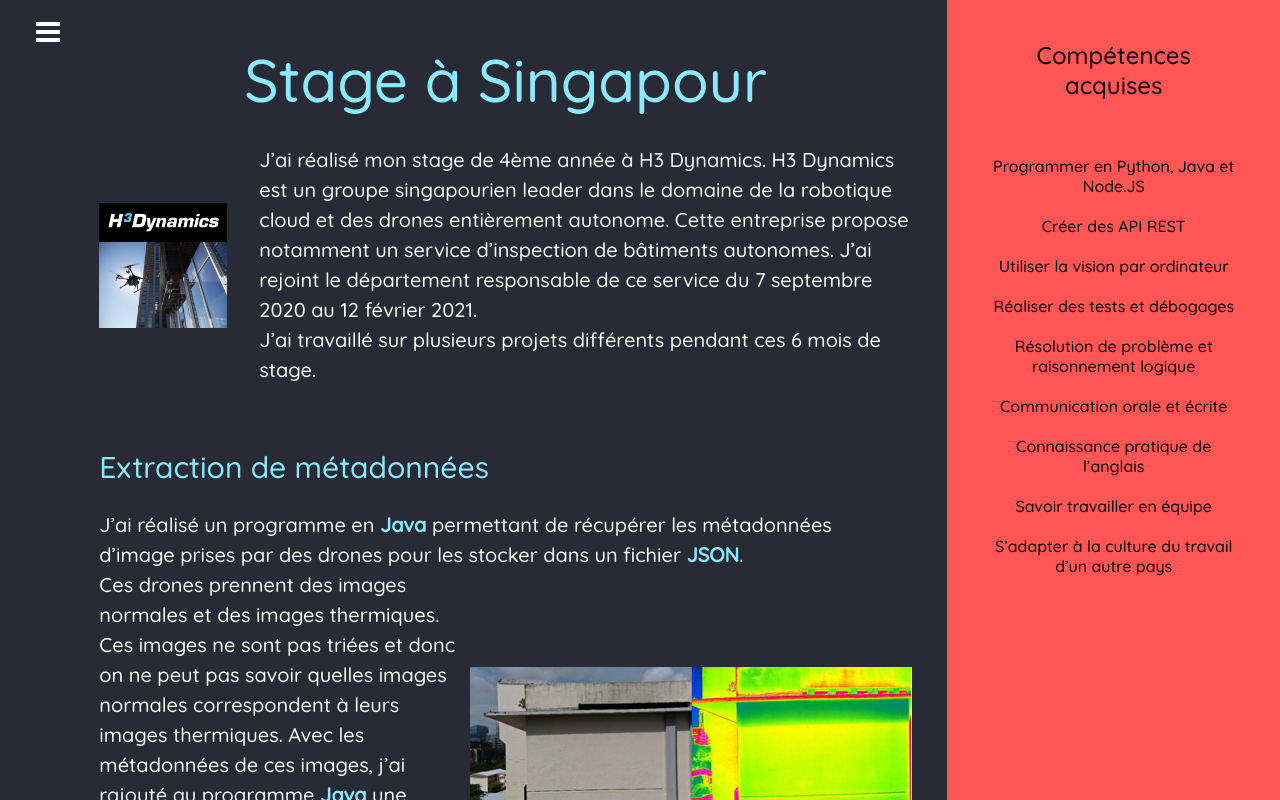
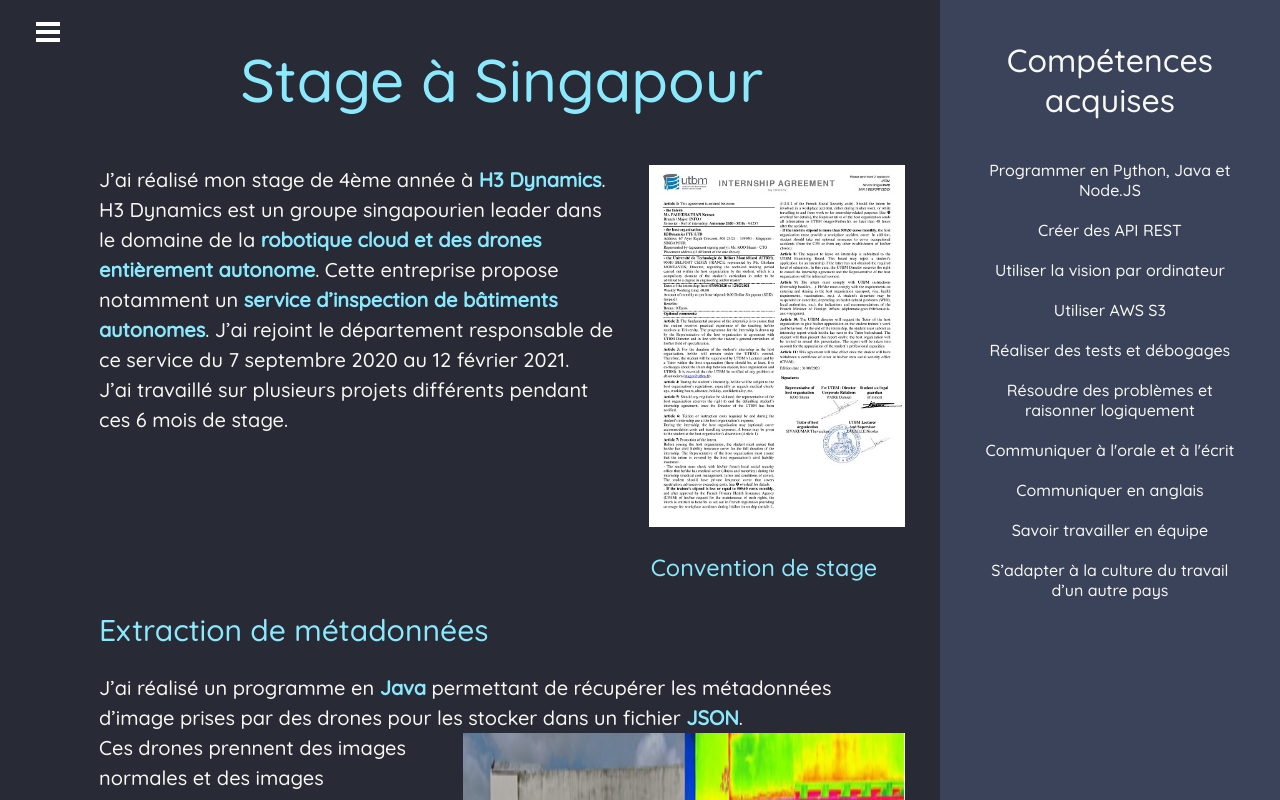
Before and after one commit to keeranp/portfolio, a React (Create React App) app: page /st40 in a window 1280 px wide. Built offline with nearby package versions, Linux system fonts and the light colour scheme.

Commit message:
Added content and edited the skills sidebar

```diff
--- a/src/pages/Project.module.css
+++ b/src/pages/Project.module.css
@@ -17,7 +17,7 @@
 }
 
 .container::-webkit-scrollbar-thumb{
-    background: #44475a;
+    background: #6272a4;
     border-radius: 999em;
 }
 
@@ -28,15 +28,36 @@
     line-height: 1.5;
 }
 
+.proof{
+    display: flex;
+    flex-direction: column;
+    justify-content: center;
+    align-items: center;
+}
+
+.proof img{
+    max-width: 20vw;
+}
+
+.proof h3{
+    text-align: center;
+    color: #8be9fd;
+}
+
 .content h1{
     margin-top: 0;
     font-size: 3em;
     color: #8be9fd;
+    margin-bottom: 5vh;
 }
 
-.content h2{
+.paragraph h2{
     text-align: left;
     margin-bottom: 2.5vh;
+    color: #8be9fd;
+}
+
+.paragraph h3{
     color: #8be9fd;
 }
 
@@ -47,17 +68,18 @@
 .skills{
     padding: 5vh;
     min-width: 15vw;
-    background-color: #ff5555;
+    background-color: rgb(59, 67, 90);
     display: flex;
     flex-direction: column;
     align-items: center;
+    color: #f8f8f2;
 }
 
 .skills h1{
     text-align: center;
-    font-size: 1.5em;
+    font-size: 2em;
     margin:0;
-    margin-bottom: 5vh;
+    margin-bottom: 3vh;
 }
 
 .skills ul{
@@ -78,7 +100,15 @@
 
 .rightImg{
     display: flex;
-    align-items: center;
+    justify-content: space-between;
+}
+
+.rightImg p {
+    margin-top: 0;
+}
+
+.rightImg img{
+    margin-left: 2vw;
 }
 
 .leftImg p {
--- a/src/pages/StageST40.js
+++ b/src/pages/StageST40.js
@@ -7,6 +7,7 @@
 import drone from '../img/drone.jpg'
 import labelling from '../img/labelling.png'
 import masked from '../img/masked.png'
+import convention from '../img/convention_st40.jpg'
 
 export default function StageST40(props) {
     const emphasis = {
@@ -30,18 +31,22 @@
             <section className={styles.container}>
                 <section className={styles.content}>
                     <h1>Stage à Singapour</h1>
-                    <div className={styles.leftImg}>
-                        <div className={styles.twoVert}>
+                    <div className={styles.rightImg}>
+                        {/* <div className={styles.twoVert}>
                             <img src={h3Logo} className={styles.responsive} />
                             <img src={drone} className={styles.responsive}/>
-                        </div>
+                        </div> */}
                         <p>
-                            J’ai réalisé mon stage de 4ème année à H3 Dynamics. H3 Dynamics est un groupe singapourien leader
-                            dans le domaine de la robotique cloud et des drones entièrement autonome. Cette entreprise
-                            propose notamment un service d’inspection de bâtiments autonomes. J’ai rejoint le département
+                            J’ai réalisé mon stage de 4ème année à <span style={emphasis}>H3 Dynamics</span>. H3 Dynamics est un groupe singapourien leader
+                            dans le domaine de la <span style={emphasis}>robotique cloud et des drones entièrement autonome</span>. Cette entreprise
+                            propose notamment un <span style={emphasis}>service d’inspection de bâtiments autonomes</span>. J’ai rejoint le département
                            responsable de ce service du 7 septembre 2020 au 12 février 2021.<br />
                            J’ai travaillé sur plusieurs projets différents pendant ces 6 mois de stage.
                         </p>
+                        <div className={styles.proof}>
+                            <img src={convention} className={styles.responsive}/>
+                            <h3>Convention de stage</h3>
+                        </div>
                     </div>
                     <div className={styles.paragraph}>
                         <h2>Extraction de métadonnées</h2>
@@ -64,6 +69,7 @@
                                     Le but d’un de mes projets était de pouvoir masquer automatiquement les fenêtres d’un bâtiment pour pouvoir respecter la vie privée de ses résidents.
                                     J’ai tout d’abord écrit un programme permettant de détecter automatiquement des fenêtres sur une image en utilisant la technologie de la <span style={emphasis}>vision par ordinateur</span>. Ensuite il ne restait plus qu’à coder la partie qui dessine automatiquement un rectangle noir sur ces fenêtres.
                                 </p>
+                                <h3>Avant/Après le masquage des fenêtres:</h3>
                                 <img src={masked} className={styles.responsive}/>
                             </div>
                         </div>
@@ -73,6 +79,7 @@
                         <p>
                             Pendant le stage, j’ai créé des <span style={emphasis}>API REST</span> avec <span style={emphasis}>Node.JS</span> et <span style={emphasis}>expliquer leurs fontionnements</span> pour que mes collègues puissent utiliser facilement ces programmes créés précédemment.
                             <br />J’ai également écrit des scripts <span style={emphasis}>Python</span> pour pouvoir faire du Data Cleaning sur des fichiers <span style={emphasis}>JSON</span>.
+                            Les bases de données d'image étant situés sur le cloud, j'ai appris à utiliser <span style={emphasis}>AWS S3</span> pour pouvoir y accéder pour pouvoir les utiliser avec mes différents programmes.
                             <br />Pour la plupart des projets que j’ai réalisés, la plupart du temps il n’y avait pas de ressource pouvant m’aider sur internet comme par exemple avec le regroupement d'image normale et thermique. Ces projets étaient plus difficiles mais cela m’a permis d’améliorer ma capacité à <span style={emphasis}>résoudre des problèmes</span>.
                         </p>
                     </div>
@@ -91,7 +98,7 @@
                             Singapour est une cité-État multiculturelle puisqu’il y a trois ethnies différentes qui y vivent (Chinois, Malais et Tamoul). La langue qui y est la plus parler est l’anglais. L’anglais a été choisie pour fédérer ces communautés. Ainsi, la langue de travail est l’anglais. J’avais déjà une bonne connaissance de l’<span style={emphasis}>anglais</span> mais durant ce stage j’ai pu acquérir une <span style={emphasis}>connaissance pratique</span> de celle-ci.
                         </p>
                         <p style={{margin:0}}>
-                            Durant ce stage j’ai appris à m’<span style={emphasis}>adapter à une nouvelle culture</span> en travaillant avec des personnes ayant des cultures différentes. Travailler avec ces personnes m’a permis d’en apprendre plus sur le travail d'équipe comment interagir avec celles-ci.
+                            Durant ce stage j’ai appris à m’<span style={emphasis}>adapter à une nouvelle culture</span> en travaillant avec des personnes ayant des cultures différentes. Travailler avec ces personnes m’a permis d’en apprendre plus sur le travail d'équipe et comment interagir avec celles-ci.
                         </p>
                     </div>
                 </section>
@@ -102,10 +109,11 @@
                     <li>Programmer en Python, Java et Node.JS</li>
                     <li>Créer des API REST</li>
                     <li>Utiliser la vision par ordinateur</li>
+                    <li>Utiliser AWS S3</li>
                     <li>Réaliser des tests et débogages</li>
-                    <li>Résolution de problème et raisonnement logique</li>
-                    <li>Communication orale et écrite</li>
-                    <li>Connaissance pratique de l’anglais</li>
+                    <li>Résoudre des problèmes et raisonner logiquement</li>
+                    <li>Communiquer à l'orale et à l'écrit</li>
+                    <li>Communiquer en anglais</li>
                     <li>Savoir travailler en équipe</li>
                     <li>S’adapter à la culture du travail d’un autre pays</li>
                 </ul>
```
Also changed, not shown: src/img/convention_st40.jpg (added).
